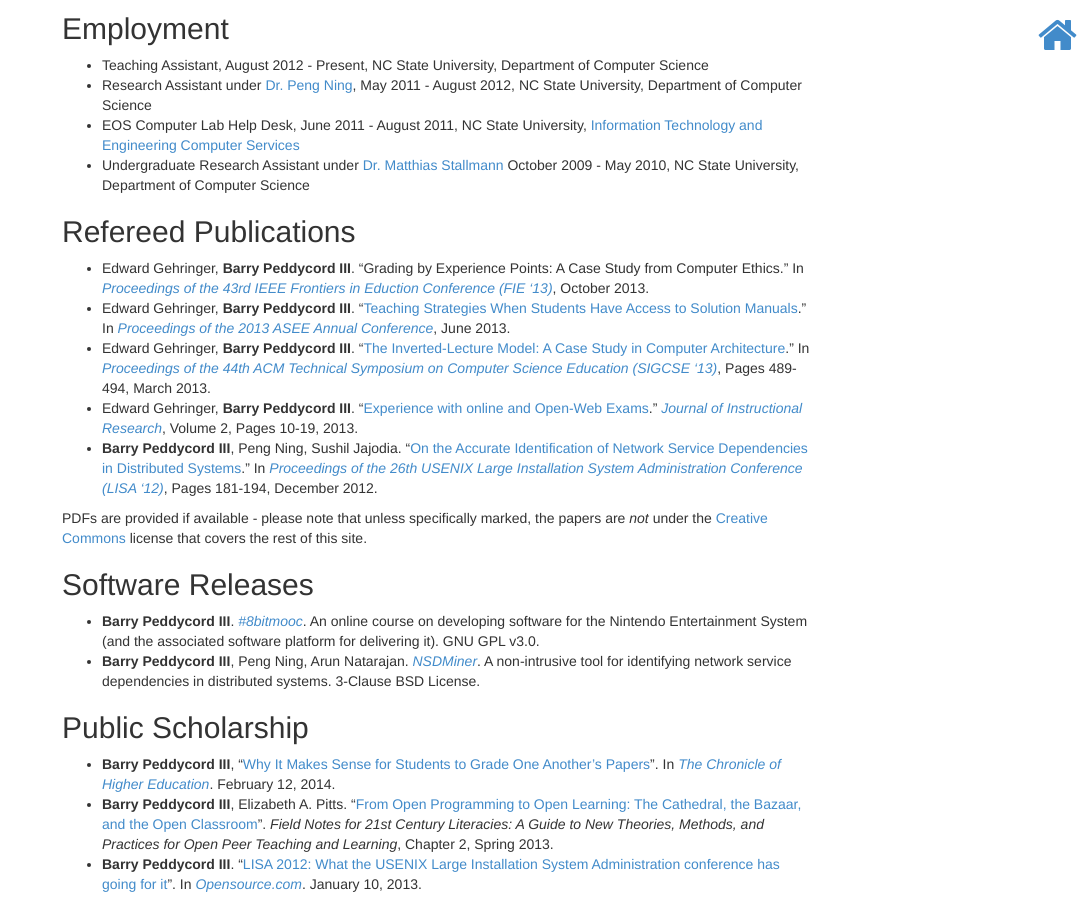
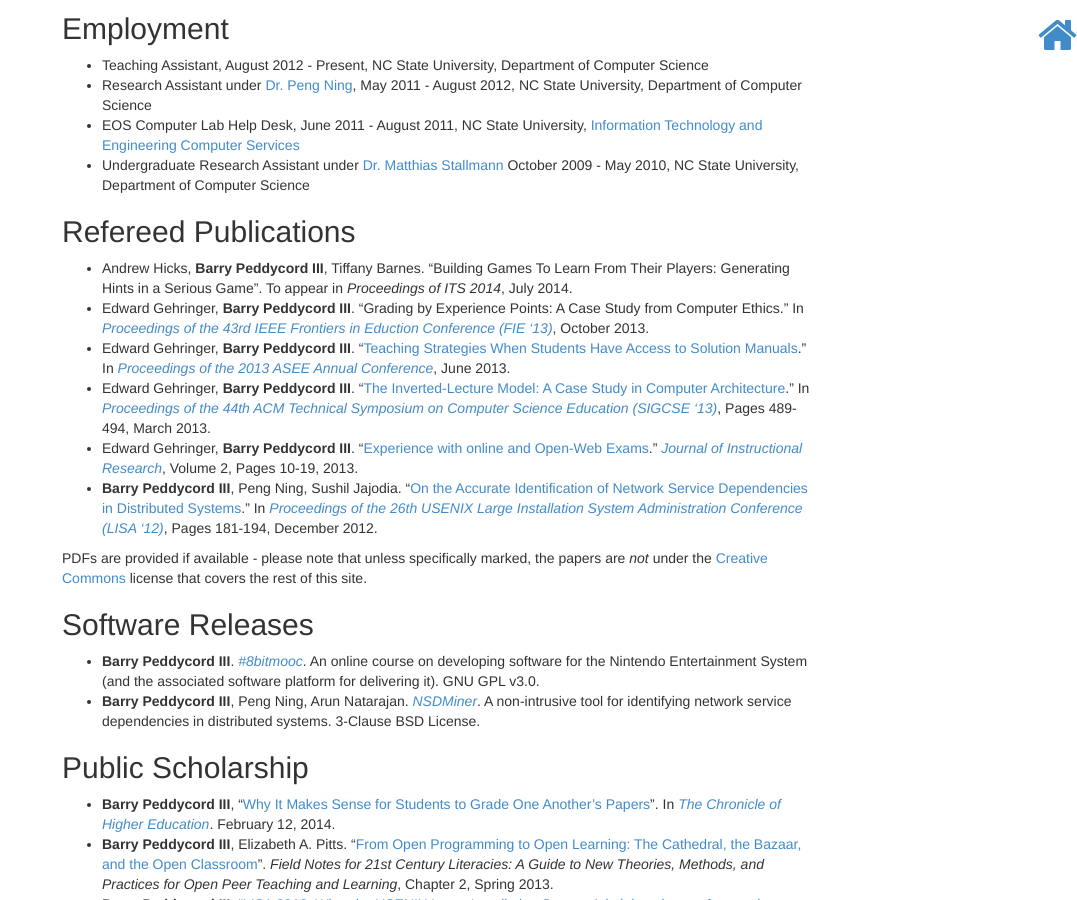
Before and after one commit to isharacomix/oldsite, a Jekyll site: the page built from cv.md, in a window 1280 px wide and 900 px high, scrolled down 411 px. Shown: the whole window, without its empty margins (203-1280 px from the left). Built offline with Jekyll 4.4.1, drawn with Linux system fonts in a browser that asks for light colours; Markdown is read by kramdown in place of the engine named in the settings.

Commit message:
Update cv.md

```diff
--- a/cv.md
+++ b/cv.md
@@ -33,6 +33,7 @@ Employment
 
 Refereed Publications
 ---------------------
+ * Andrew Hicks, **Barry Peddycord III**, Tiffany Barnes. "Building  Games To Learn From Their Players: Generating Hints in a Serious Game". To appear in *Proceedings of ITS 2014*, July 2014.
  * Edward Gehringer, **Barry Peddycord III**. "Grading by Experience Points: A Case Study from Computer Ethics." In *[Proceedings of the 43rd IEEE Frontiers in Eduction Conference (FIE '13)](http://fie2013.org)*, October 2013.
  * Edward Gehringer, **Barry Peddycord III**. "[Teaching Strategies When Students Have Access to Solution Manuals](http://www.asee.org/public/conferences/20/papers/6828/view)." In *[Proceedings of the 2013 ASEE Annual Conference](http://www.asee.org/conferences-and-events/conferences/annual-conference/2013)*, June 2013.
  * Edward Gehringer, **Barry Peddycord III**. "[The Inverted-Lecture Model: A Case Study in Computer Architecture](http://db.grinnell.edu/sigcse/sigcse2013/Program/viewAcceptedProposal.pdf?sessionType=paper&amp;sessionNumber=118)." In *[Proceedings of the 44th ACM Technical Symposium on Computer Science Education (SIGCSE '13)](http://www.sigcse.org/sigcse2013/)*, Pages 489-494, March 2013.
```
